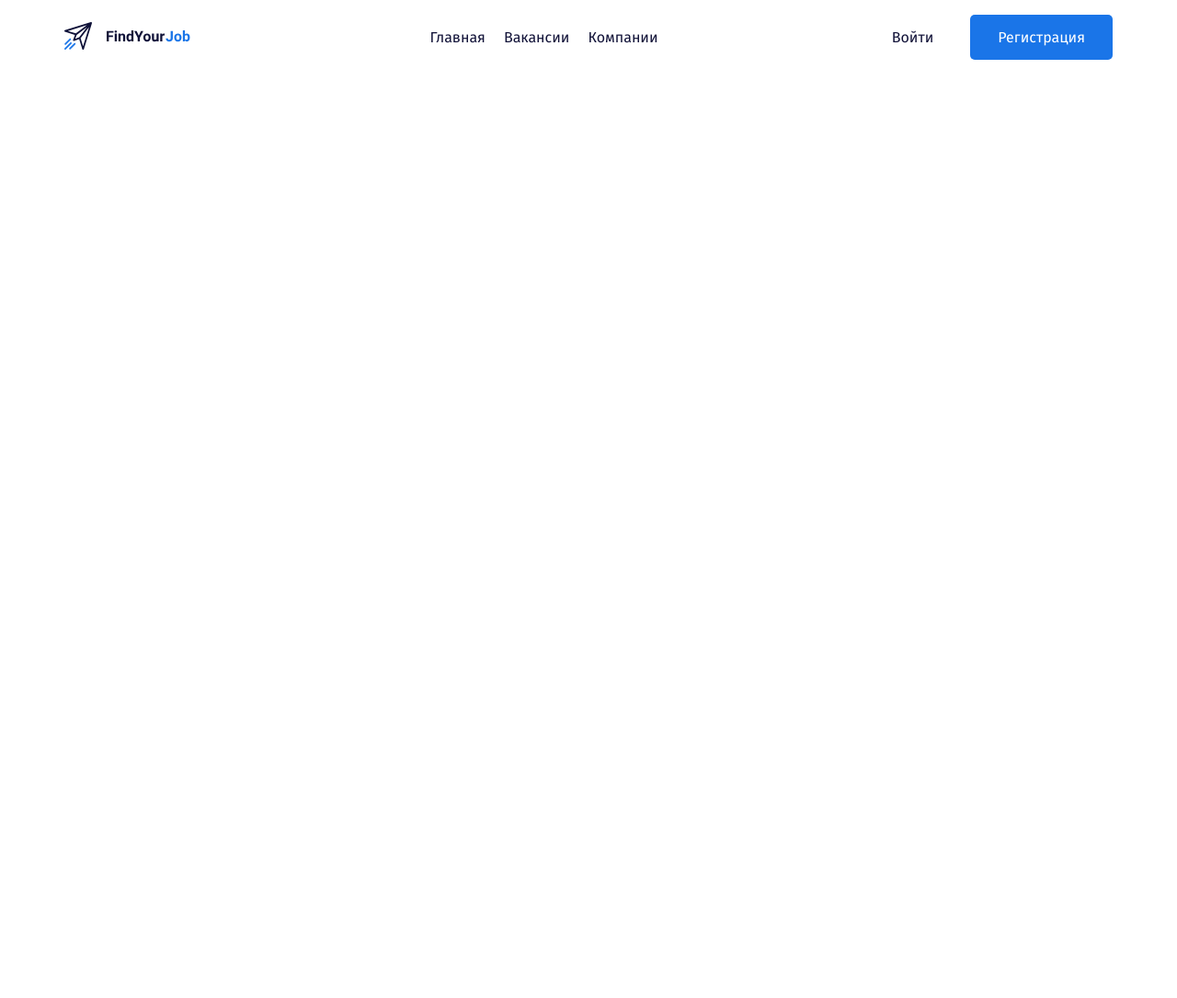
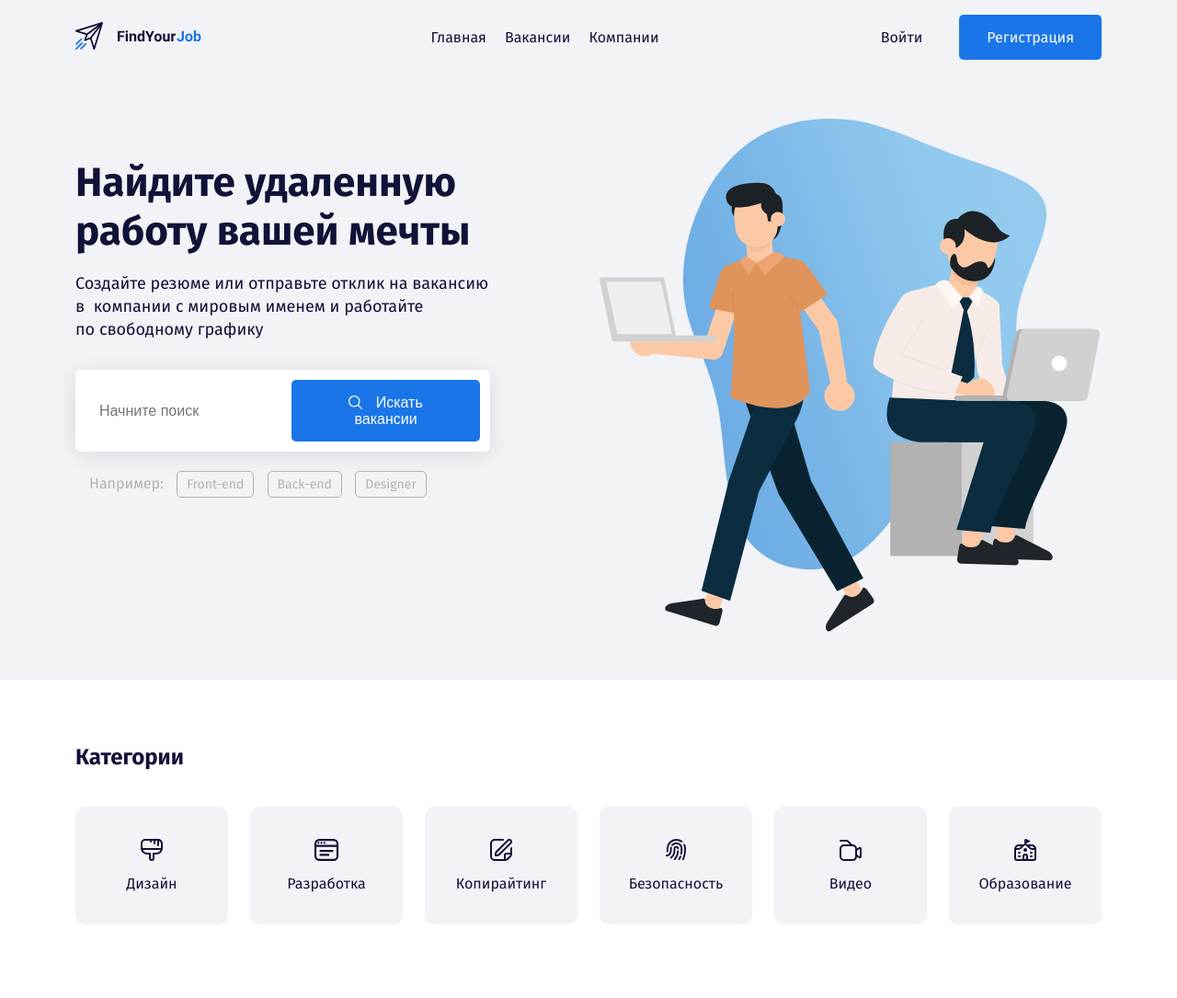
Before and after one commit to Gothalion/findyourjob, a plain HTML site: page index.html in a window 1280 px wide. Shown: the whole page at 92% size. Before the commit the page ends 800 px from the top, so only its background shows below. Drawn offline with Linux system fonts and the light colour scheme.

Commit message:
Add files via upload

```diff
--- a/css/style.css
+++ b/css/style.css
@@ -1,8 +1,16 @@
+*,
+*:after,
+*:before {
+  box-sizing: border-box;
+}
 body {
   font-family: 'Fira Sans', sans-serif;
   font-style: 16px;
   color: #111238;
   margin: 0;
+}
+.header {
+  background: #F2F3F6;
 }
 .menu {
   list-style: none;
@@ -19,6 +27,8 @@ body {
 .button {
   text-decoration: none;
   display: inline-block;
+  border: none;
+  font-size: 16px;
 }
 .button-link {
   color: #111238;
@@ -34,3 +44,82 @@ body {
   padding-left: 30px;
   color: #fff;
 }
+.button-icon {
+  vertical-align: middle;
+  margin-right: 10px;
+}
+.button-text {
+  vertical-align: middle;
+}
+.hero-title {
+  font-size: 44px;
+  line-height: 53px;
+  margin-bottom: 15px;
+  margin-top: 43px;
+}
+.hero-text {
+  font-size: 18px;
+  line-height: 140%;
+  margin-bottom: 30px;
+}
+.input-group {
+  background-color: #fff;
+  border: 1px solid rgba(209, 209, 209, 0.1);
+  box-shadow: 0px 4px 25px rgba(15, 17, 56, 0.1);
+  border-radius: 5px;
+  padding: 10px;
+  margin-bottom: 25px;
+}
+.input {
+  background-color: #fff;
+  border: none;
+  flex-grow: 1;
+  font-size: 16px;
+  line-height: 19px;
+  padding-left: 15px;
+}
+.input:focus {
+  outline:none;
+}
+.tags-group {
+  padding-left: 15px;
+  color: #b2b2b2
+}
+.tag {
+  color: #b2b2b2;
+  text-decoration: none;
+  padding: 5px 10px;
+  margin-left: 10px;
+  border: 1px solid #B2B2B2;
+  border-radius: 5px;
+  font-size: 14px;
+  line-height: 17px;
+}
+.section {
+  padding-top: 70px;
+  padding-bottom: 80px;
+}
+.section-title {
+  margin-bottom: 40px;
+  margin-top: 0;
+}
+.card{
+  text-decoration: none;
+  color: #111238;
+  background: #F2F3F6;
+  border-radius: 10px;
+  padding: 35px;
+  transition: background 0.2, color 0.2s;
+}
+.card:hover {
+  background:#1A75E8;
+  color: #fff;
+}
+.card:hover .card-icon {
+  fill: #fff;
+}
+.card-icon {
+  fill: #111238;
+  margin-bottom: 15px;
+  transition: fill 0.2s;
+}
--- a/index.html
+++ b/index.html
@@ -12,7 +12,7 @@
 </head>
 
 <body>
-  <header class="header">
+  <header class="header pb-5">
     <div class="container">
       <div class="row align-items-center py-3">
         <div class="col-2">
@@ -38,8 +38,99 @@
         <!-- /.col -->
       </div>
       <!-- /.row -->
+      <div class="row pt-5">
+        <div class="col-5">
+          <h1 class="hero-title">Найдите удаленную работу вашей мечты</h1>
+          <p class="hero-text">Создайте резюме или отправьте отклик на вакансию в&nbsp; компании с мировым именем и работайте<br> по свободному графику</p>
+          <div class="input-group d-flex">
+            <input type="text" class="input" placeholder="Начните поиск">
+            <button class="button button-primary">
+              <img class="button-icon" src="img/search.svg" alt="icon: search">
+              <span class="button-text">Искать вакансии</span>
+            </button>
+          </div>
+          <!-- /.input-group -->
+          <div class="tags-group">
+            <span class="tags-label">Например:</span>
+            <a href="#" class="tag">Front-end</a>
+            <a href="#" class="tag">Back-end</a>
+            <a href="#" class="tag">Designer</a>
+          </div>
+          <!-- /.tags-group -->
+        </div>
+        <!-- /.col-5 -->
+        <div class="col-6 offset-1">
+          <img src="img/hero-image.svg" alt="image: people with laptops" class="hero-image">
+        </div>
+        <!-- /.col-6 offset-1 -->
+      </div>
+      <!-- /.row -->
     </div>
     <!-- /.container -->
   </header>
+
+  <section class="section">
+    <div class="container">
+      <h2 class="section-title">Категории</h2>
+      <div class="row">
+        <div class="col-2">
+          <a href="#" class="card d-flex flex-column align-items-center">
+            <svg height="24" class="card-icon">
+              <use href="img/icons.svg#brush"></use>
+            </svg>
+            <span class="card-text">Дизайн</span>
+            <!-- /.card-text --></a>
+          <!-- /.card --></div>
+        <!-- /.col -->
+        <div class="col-2">
+          <a href="#" class="card d-flex flex-column align-items-center">
+            <svg height="24" class="card-icon">
+              <use href="img/icons.svg#browser"></use>
+            </svg>
+            <span class="card-text">Разработка</span>
+            <!-- /.card-text --></a>
+          <!-- /.card --></div>
+        <!-- /.col -->
+        <div class="col-2">
+          <a href="#" class="card d-flex flex-column align-items-center">
+            <svg height="24" class="card-icon">
+              <use href="img/icons.svg#edit"></use>
+            </svg>
+            <span class="card-text">Копирайтинг</span>
+            <!-- /.card-text --></a>
+          <!-- /.card --></div>
+        <!-- /.col -->
+        <div class="col-2">
+          <a href="#" class="card d-flex flex-column align-items-center">
+            <svg height="24" class="card-icon">
+              <use href="img/icons.svg#fingerprint"></use>
+            </svg>
+            <span class="card-text">Безопасность</span>
+            <!-- /.card-text --></a>
+          <!-- /.card --></div>
+        <!-- /.col -->
+        <div class="col-2">
+          <a href="#" class="card d-flex flex-column align-items-center">
+            <svg height="24" class="card-icon">
+              <use href="img/icons.svg#camera"></use>
+            </svg>
+            <span class="card-text">Видео</span>
+            <!-- /.card-text --></a>
+          <!-- /.card --></div>
+        <!-- /.col -->
+        <div class="col-2">
+          <a href="#" class="card d-flex flex-column align-items-center">
+            <svg height="24" class="card-icon">
+              <use href="img/icons.svg#school"></use>
+            </svg>
+            <span class="card-text">Образование</span>
+            <!-- /.card-text --></a>
+          <!-- /.card --></div>
+        <!-- /.col -->
+      </div>
+      <!-- /.row -->
+    </div>
+    <!-- /.container -->
+  </section>
 </body>
 </html>
```
Also changed, not shown: img/hero-image.svg (added), img/icons.svg (added), img/search.svg (added).
